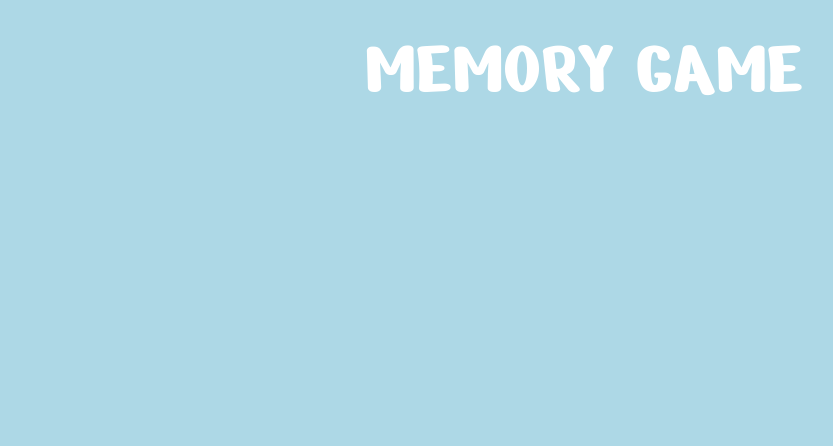
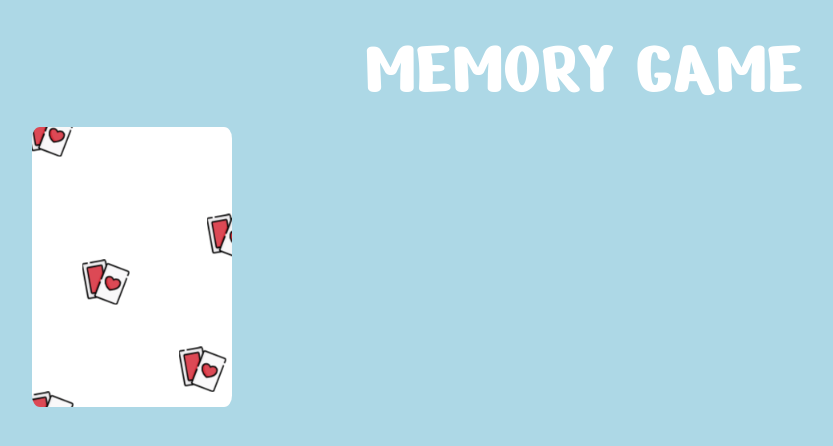
Before and after one commit to DamianoTrifone/html-css-memory, a plain HTML site: page index.html in a window 1280 px wide. Shown: the whole page, without its empty margins (56-889 px from the left). Drawn offline with Linux system fonts and the light colour scheme.

Commit message:
Prima carta

```diff
--- a/css/style.css
+++ b/css/style.css
@@ -1,5 +1,9 @@
 body{
     background-color: #ADD8E6;
+}
+
+.container{
+    position: relative;
 }
 
 #intestazione{
@@ -10,3 +14,15 @@ body{
     color: white;
     font-size: 80px;
 }
+
+#prima-carta{
+    background-image: url(img/pattern.png);
+    background-position: center;
+    background-size: cover;
+    width: 200px;
+    height: 280px;
+    border-radius: 4%;
+    margin-top: 10px;
+    position: absolute;
+    left: 80px;
+}
--- a/index.html
+++ b/index.html
@@ -12,6 +12,7 @@
 <body>
     <div class="container">
         <div id="intestazione">Memory Game</div>
+        <div id="prima-carta"></div>
     </div>
 </body>
 </html>
```
